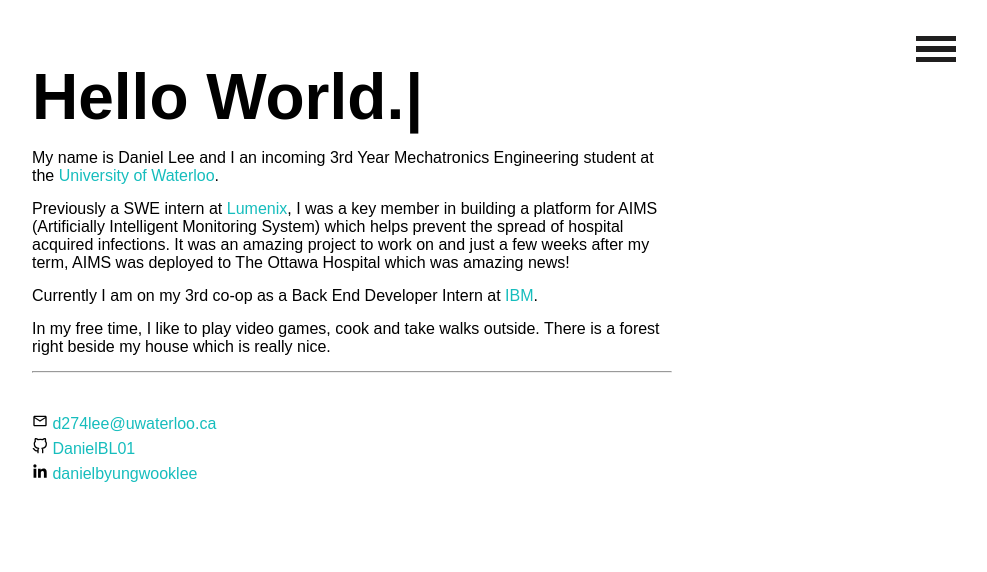
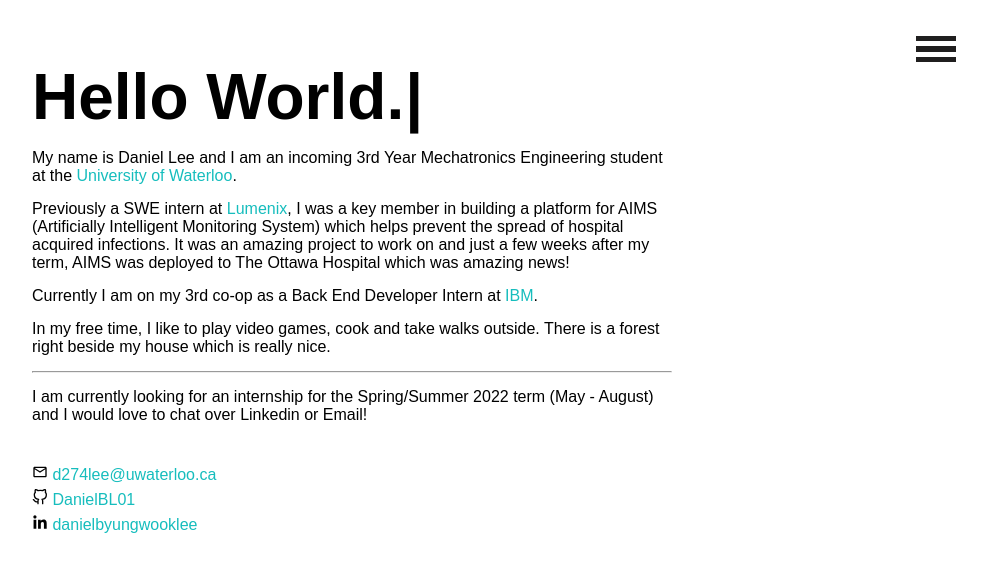
Before and after one commit to DanielBL01/DanielBL01.github.io, a React (Create React App) app: page / in a window 1280 px wide. Shown: the top 572 px of the page, without its empty margins (288-1275 px from the left). Built offline with nearby package versions, Linux system fonts and the light colour scheme.

Commit message:
update homepage

```diff
--- a/src/components/Home.js
+++ b/src/components/Home.js
@@ -17,7 +17,7 @@ function Home() {
                 />
             </h1>
             <p>
-                My name is Daniel Lee and I an incoming 3rd Year Mechatronics Engineering student at the
+                My name is Daniel Lee and I am an incoming 3rd Year Mechatronics Engineering student at the
                 <a href="https://uwaterloo.ca/"> University of Waterloo</a>.
             </p>
             <p>
@@ -35,6 +35,9 @@ function Home() {
                 right beside my house which is really nice.
             </p>
             <hr />
+            <p>
+                I am currently looking for an internship for the Spring/Summer 2022 term (May - August) and I would love to chat over Linkedin or Email!
+            </p>
             <div className="socials">
                 <div className="social-link">
                     <MdMailOutline /> <a href="mailto:d274lee@uwaterloo.ca">d274lee@uwaterloo.ca</a>
```
